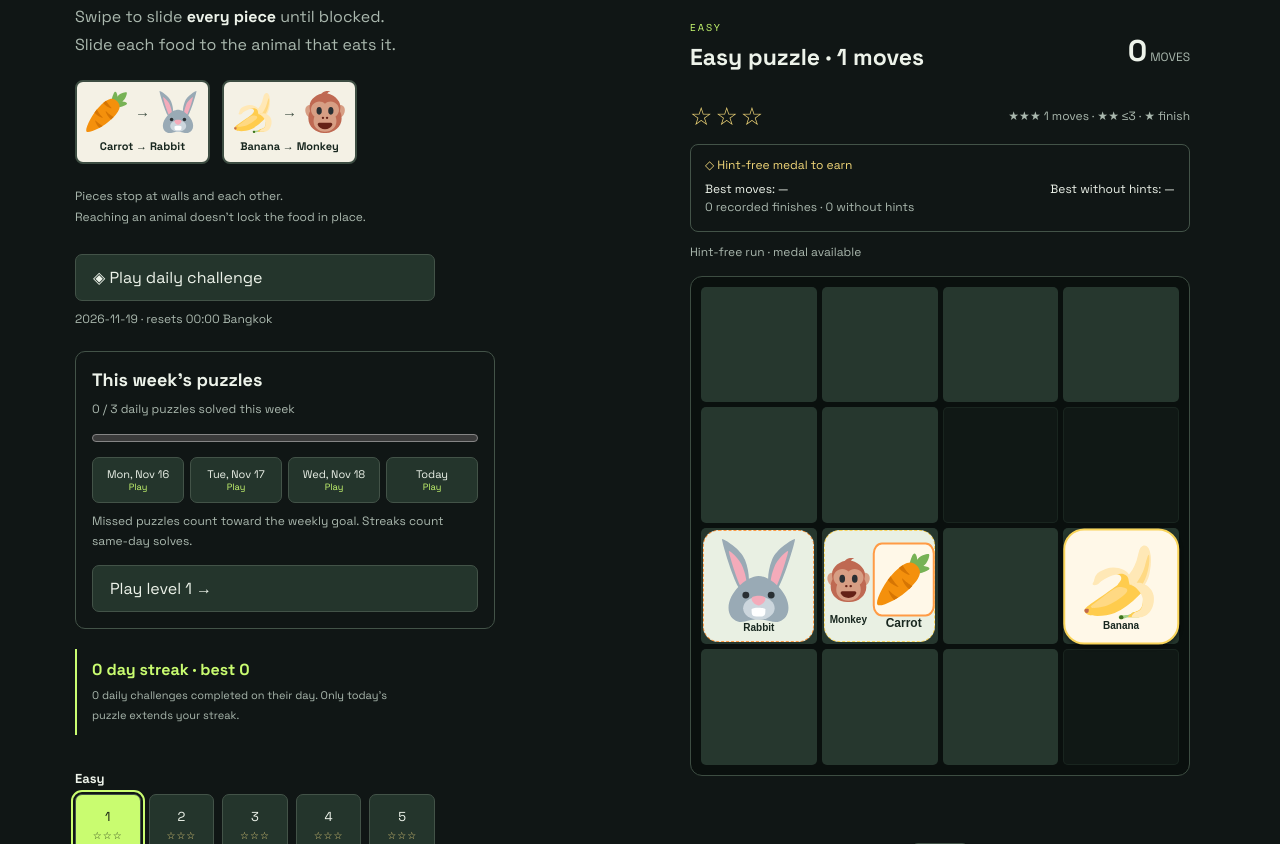
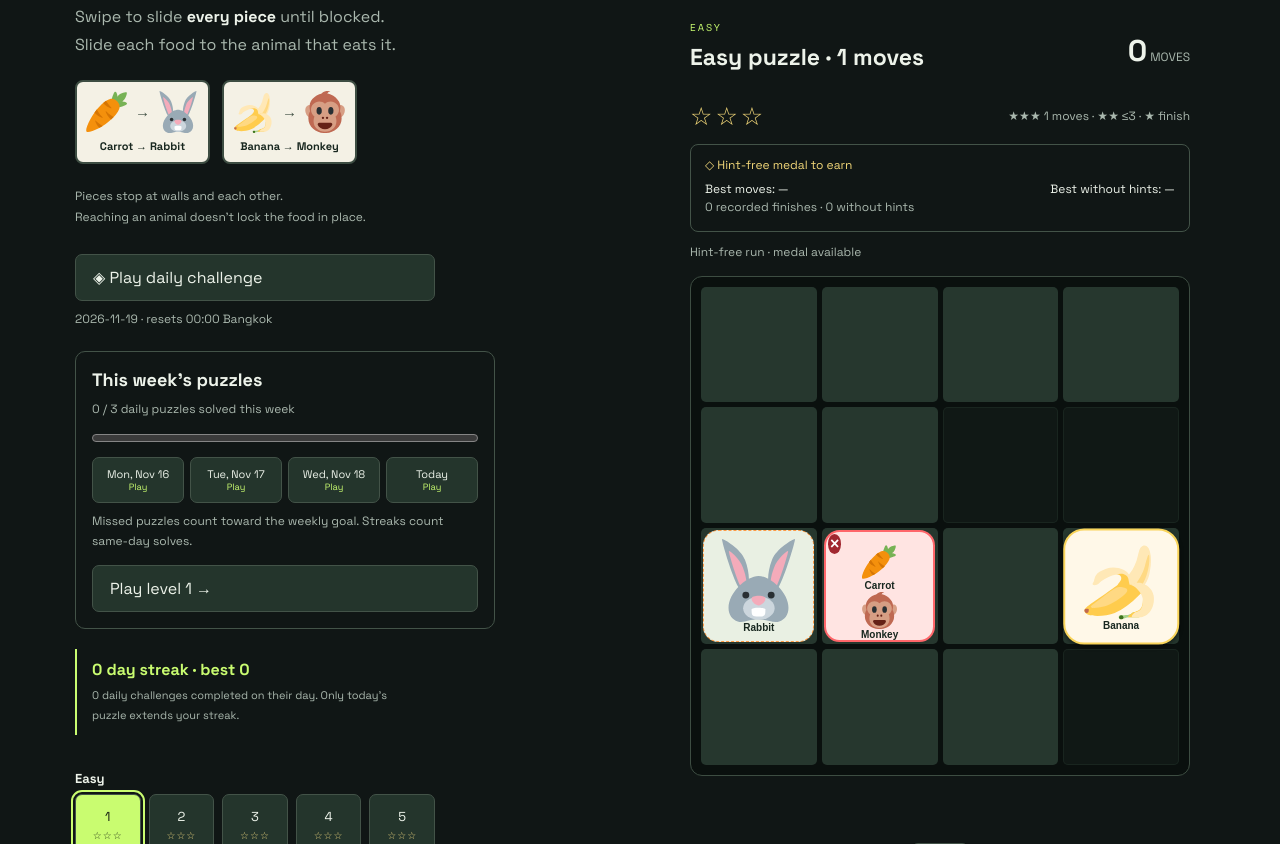
Before and after one commit to luongvanhungnet/Together, a plain HTML site: page dist/together.html in a window 1280 px wide. Shown: the part 330-1174 px from the top of the page. Drawn offline with Linux system fonts and the light colour scheme.

Commit message:
Stack food above animals with match feedback

```diff
--- a/dist/together.css
+++ b/dist/together.css
@@ -38,11 +38,10 @@
 .matched .animal-target{border-color:#72ae41}
 .matched .animal-target::after{content:"✓";position:absolute;top:2px;left:2px;border-radius:50%;background:#284e23;color:#eaffd7;font:bold clamp(8px,1.6vw,16px)/1 Arial,sans-serif;padding:2px}
 
-/* Occupied targets reserve the left side for the animal and the wider right side for food. */
-.shared-target .animal-target{width:96%;padding-right:54%;box-sizing:border-box}
-.shared-target .animal-target .food-art{width:95%;height:61%}
-.shared-target .animal-target .icon-label{font-size:clamp(6px,1vw,10px)}
-.moving-piece.on-target{align-items:flex-end;justify-content:center}
-.moving-piece.on-target .food-art{position:static;box-sizing:border-box;width:55%;height:66%;margin-right:1%;padding:2px;transform:none;border:2px solid currentColor;border-radius:15%;background:#fff8e8;filter:none}
-.moving-piece.on-target .icon-label{display:block;width:55%;margin-right:1%;text-align:center;font-size:clamp(7px,1.2vw,12px)}
-.shared-target.matched .animal-target::after{top:1px;left:1px;font-size:clamp(7px,1.2vw,12px)}
+.shared-target .animal-target{box-sizing:border-box;padding-top:52%;border:2px solid #ff666a;background:#ffe4e2}
+.shared-target.matched .animal-target{border-color:#72ae41;background:#e6ffd0}
+.shared-target .animal-target .food-art{width:64%;height:78%}
+.moving-piece.on-target{justify-content:flex-start;padding-top:3%;box-sizing:border-box}
+.moving-piece.on-target .food-art{position:static;width:63%;height:36%;transform:none;filter:none;border:0;background:none;padding:0}
+.moving-piece.on-target .icon-label{display:block}
+.shared-target:not(.matched) .animal-target::after{content:"×";position:absolute;top:2px;left:2px;border-radius:50%;background:#a12730;color:white;font:bold clamp(8px,1.6vw,16px)/1 Arial,sans-serif;padding:2px}
--- a/dist/together.html
+++ b/dist/together.html
@@ -1,4 +1,4 @@
-<!doctype html><html lang="en"><meta charset="utf-8"><meta name="viewport" content="width=device-width,initial-scale=1"><title>Together — one move, every piece</title><link rel="stylesheet" href="together.css?v=13"><body><header><a href="together.html">◈ PARADOX LAB <span>/ TOGETHER</span></a><a href="index.html">Original experiments ↗</a></header><main><section class="intro"><div class="eyebrow">ONE RULE. MANY WRONG TURNS.</div><h1>Move together.<br><em>Think far ahead.</em></h1><p>Swipe to slide <strong>every piece</strong> until blocked.<br>Slide each food to the animal that eats it.</p><div class="legend food-legend" id="legend" aria-label="Food and animal pairs"></div><p class="small">Pieces stop at walls and each other.<br>Reaching an animal doesn’t lock the food in place.</p><div class="daily-card"><button id="daily-button" onclick="playDaily()">◈ Play daily challenge</button><span class="small" id="daily-date"></span></div><section id="return-play" class="return-play" aria-labelledby="weekly-heading">
+<!doctype html><html lang="en"><meta charset="utf-8"><meta name="viewport" content="width=device-width,initial-scale=1"><title>Together — one move, every piece</title><link rel="stylesheet" href="together.css?v=14"><body><header><a href="together.html">◈ PARADOX LAB <span>/ TOGETHER</span></a><a href="index.html">Original experiments ↗</a></header><main><section class="intro"><div class="eyebrow">ONE RULE. MANY WRONG TURNS.</div><h1>Move together.<br><em>Think far ahead.</em></h1><p>Swipe to slide <strong>every piece</strong> until blocked.<br>Slide each food to the animal that eats it.</p><div class="legend food-legend" id="legend" aria-label="Food and animal pairs"></div><p class="small">Pieces stop at walls and each other.<br>Reaching an animal doesn’t lock the food in place.</p><div class="daily-card"><button id="daily-button" onclick="playDaily()">◈ Play daily challenge</button><span class="small" id="daily-date"></span></div><section id="return-play" class="return-play" aria-labelledby="weekly-heading">
 <h2 id="weekly-heading">This week’s puzzles</h2>
 <p id="weekly-progress" aria-live="polite"></p>
 <progress id="weekly-meter" max="3" value="0" aria-label="Weekly goal"></progress>
@@ -11,4 +11,4 @@
 <button id="challenge-rematch" onclick="challengeRematch()" hidden>Rematch</button>
 <p id="challenge-status" role="status"></p>
 <input id="challenge-link" readonly hidden aria-label="Challenge link">
-</section><button class="share-button" id="share-button" onclick="shareResult()" hidden>Copy daily result ↗</button><div id="share-panel" hidden><p class="small" id="share-status" role="status"></p><textarea id="share-text" readonly aria-label="Shareable result"></textarea></div><p class="small center" id="save-note"></p><p class="small center">ARROW KEYS · WASD · SWIPE<br>Hold an on-screen arrow to preview. Tap to slide.<br>Four-food puzzles add bone and dog.</p></section></main><script src="levels.js"></script><script src="extra-levels.js"></script><script src="daily-levels.js"></script><script src="food-icons.js?v=13"></script><script src="bonus.js"></script><script src="easy-levels.js"></script><script src="together.js?v=13"></script><footer class="art-credit">Animal &amp; food artwork: <a href="https://github.com/jdecked/twemoji" target="_blank" rel="noopener">Twemoji</a> · <a href="https://creativecommons.org/licenses/by/4.0/" target="_blank" rel="noopener">CC BY 4.0</a></footer></body></html>
+</section><button class="share-button" id="share-button" onclick="shareResult()" hidden>Copy daily result ↗</button><div id="share-panel" hidden><p class="small" id="share-status" role="status"></p><textarea id="share-text" readonly aria-label="Shareable result"></textarea></div><p class="small center" id="save-note"></p><p class="small center">ARROW KEYS · WASD · SWIPE<br>Hold an on-screen arrow to preview. Tap to slide.<br>Four-food puzzles add bone and dog.</p></section></main><script src="levels.js"></script><script src="extra-levels.js"></script><script src="daily-levels.js"></script><script src="food-icons.js?v=14"></script><script src="bonus.js"></script><script src="easy-levels.js"></script><script src="together.js?v=14"></script><footer class="art-credit">Animal &amp; food artwork: <a href="https://github.com/jdecked/twemoji" target="_blank" rel="noopener">Twemoji</a> · <a href="https://creativecommons.org/licenses/by/4.0/" target="_blank" rel="noopener">CC BY 4.0</a></footer></body></html>
--- a/dist/together.js
+++ b/dist/together.js
@@ -40,6 +40,7 @@ function restart(){openBoard(true)}
 function openBoard(reset=false){resetChallengeShare();let g=game(),s=saves[saveKey()];if(!reset&&validSave(s,g)){p=[...s.p];history=s.history.map(x=>[...x]);hints=Number.isInteger(s.hints)&&s.hints>=0?s.hints:1;recorded=s.recorded===true}else{p=[...g.start];history=[];hints=0;recorded=false}redoStack=!reset&&Array.isArray(s?.redoStack)&&validSave({p:s.redoStack.at(0),history:[...history,p,...s.redoStack.slice(1).reverse()]},g)?s.redoStack:[];hidePreview();hintContext=null;won=same(p,g.goal);if(won)recordFinish();buildBoard();draw();persist();$('#share-panel').hidden=true;$('#reveal-hint').hidden=true;$('#hint-message').textContent='';if(won)showWin();else $('#notice').textContent=history.length?'Resumed exactly where you left off.':mode==='daily'?'Same puzzle for everyone. New puzzle at midnight Bangkok time.':g.id===0?'Try → then ↓. Every piece moves.':''}
 function buildBoard(){let g=game(),pairs=pairsFor(g.start.length);$('#legend').innerHTML=pairs.map(v=>`<div class="food-pair ${v.color}"><span class="legend-icons">${foodIcon(v.foodIcon)}<span class="pair-arrow">→</span>${foodIcon(v.animalIcon)}</span><span class="pair-label">${v.food} → ${v.animal}</span></div>`).join('');$('#board').style.gridTemplateColumns=`repeat(${g.n},1fr)`;$('#board').innerHTML=Array.from({length:g.n*g.n},(_,j)=>{let t=g.goal.indexOf(j),v=pairs[t];return `<div class="tile ${g.walls.includes(j)?'wall':''}" data-cell="${j}"${v?` role="img" aria-label="${v.animal} target for ${v.food.toLowerCase()}"`:''}>${v?`<span class="target animal-target ${v.color}">${foodIcon(v.animalIcon)}<span class="icon-label">${v.animal}</span></span>`:''}</div>`}).join('')+`<div class="piece-layer" style="--n:${g.n}">${p.map((_,i)=>{let v=pairs[i];return `<span class="moving-piece ${v.color}" data-piece="${i}" role="img" aria-label="${v.food}, feed the ${v.animal.toLowerCase()}">${foodIcon(v.foodIcon)}<span class="icon-label">${v.food}</span></span>`}).join('')}</div><div id="preview-layer" aria-hidden="true" style="--n:${g.n}"></div>`;placePieces();}
 function showFoodOnTarget(piece, cell){
+  if(!piece.isConnected)return;
   piece.classList.add('on-target');
   const tile=$('#board').querySelector('[data-cell="'+cell+'"]');
   if(tile)tile.classList.add('shared-target');
```
